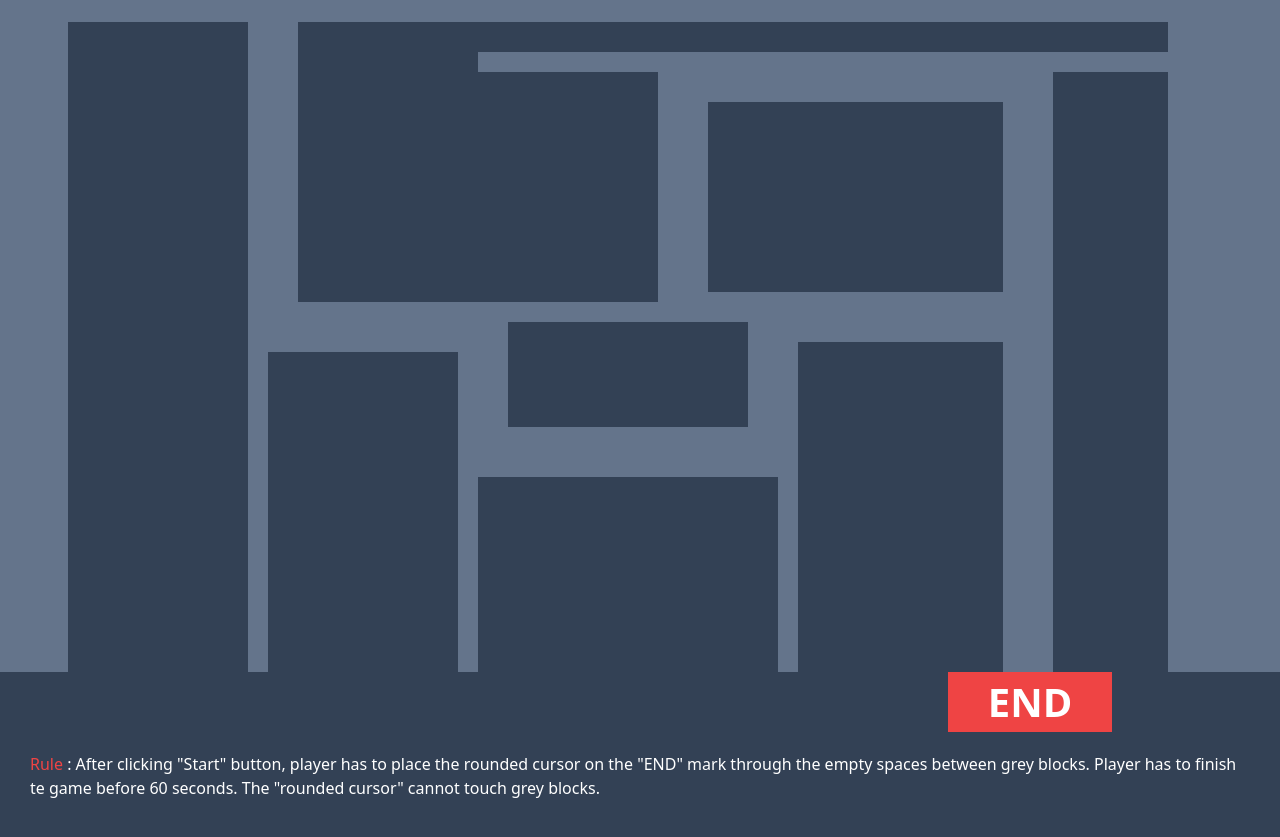
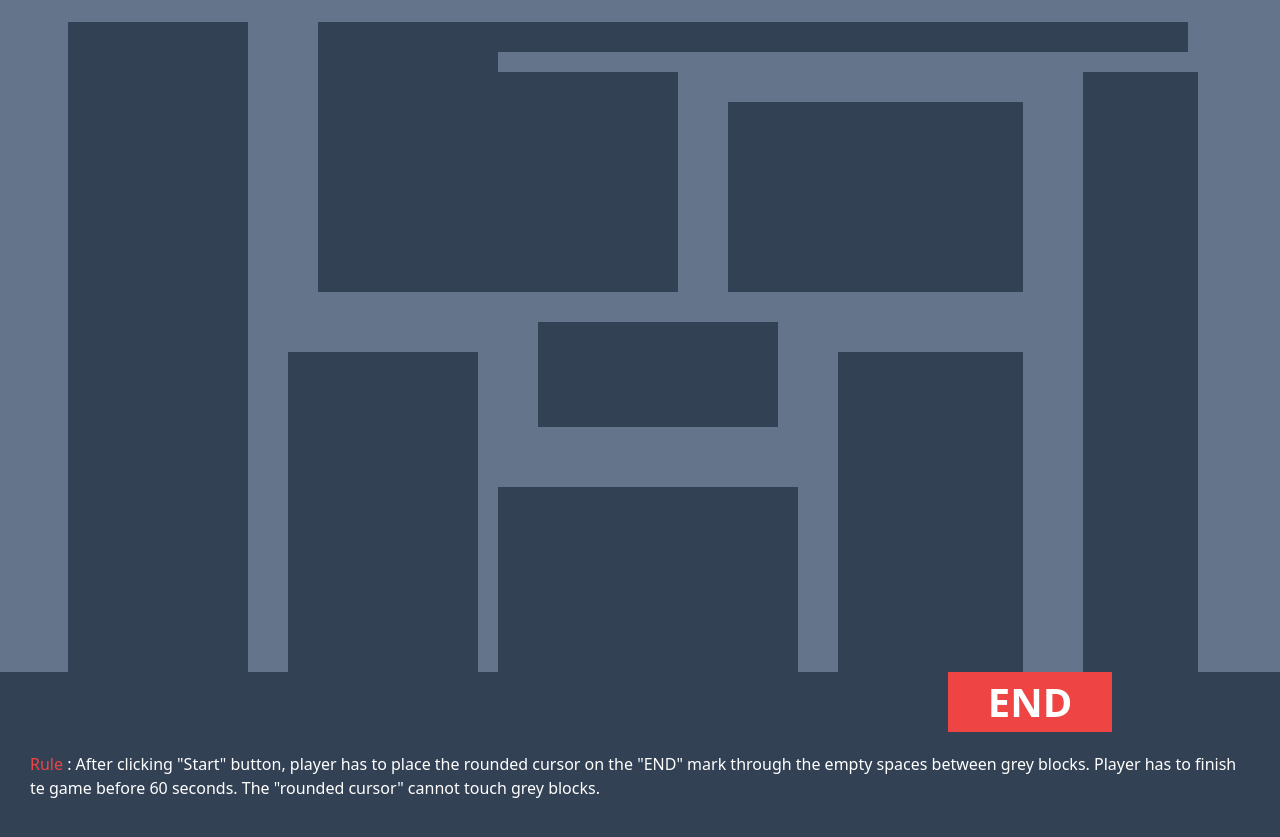
Before and after one commit to mdraihan27/cursor-maze, a plain HTML site: page index.html in a window 1280 px wide. Shown: the part 189-1026 px from the top of the page. Drawn offline with nearby package versions, Linux system fonts and the light colour scheme.

Commit message:
final version 1.0

```diff
--- a/index.html
+++ b/index.html
@@ -23,22 +23,22 @@
 
     <main class="mx-auto w-[1200px] flex">
 
-        <div class="bg-slate-700 w-[200px] h-[650px] border-e-[20px] border-slate-500 sblock ">
+        <div class="bg-slate-700 me-[20px] w-[200px] h-[650px] border-e-[20px] border-slate-500 sblock ">
 
         </div>
         <div>
             <div class="flex">
-                <div class="bg-slate-700 w-[200px] h-[300px] ms-[10px] border-s-[20px] border-b-[20px] border-slate-500 sblock"></div>
+                <div class="bg-slate-700 w-[200px] h-[290px] ms-[10px] border-s-[20px] border-b-[20px] border-slate-500 sblock"></div>
 
                 <div class="flex flex-col gap-[0px]">
                     <div class="bg-slate-700 w-[690px] h-[50px] ms-[0px] sblock border-b-[20px] border-slate-500"></div>
 
                     <div class="flex">
-                        <div class="bg-slate-700 w-[200px] h-[250px] ms-[0px] mt-[0px] border-e-[20px] border-b-[20px] border-slate-500 sblock"></div>
+                        <div class="bg-slate-700 w-[200px] h-[240px] ms-[0px] mt-[0px] border-e-[20px] border-b-[20px] border-slate-500 sblock"></div>
 
                         <div class="bg-slate-700 w-[335px] h-[230px] mt-[10px] ms-[10px] border-[20px] border-slate-500 sblock"></div>
 
-                        <div class="bg-slate-700 w-[135px] h-[250px] ms-[10px] border-s-[20px] border-slate-500 sblock"></div>
+                        <div class="bg-slate-700 w-[135px] h-[250px] ms-[20px] border-s-[20px] border-slate-500 sblock"></div>
                     </div>
                 </div>
             </div>
@@ -47,13 +47,13 @@
                 <div class="bg-slate-700 w-[210px] h-[340px] mt-[10px] border-t-[20px] border-e-[20px] border-slate-500 sblock"></div>
 
                 <div>
-                    <div class="bg-slate-700 w-[280px] h-[125px] ms-[10px] mt-[0px] border-[20px] border-t-[0px] border-slate-500  sblock"></div>
-                    <div class="bg-slate-700 w-[300px] h-[215px] mt-[10px] border-t-[20px] border-slate-500 sblock"></div>
+                    <div class="bg-slate-700 w-[280px] h-[125px] ms-[20px] mt-[0px] border-[20px] border-t-[0px] border-slate-500  sblock"></div>
+                    <div class="bg-slate-700 w-[300px] h-[205px] mt-[20px] border-t-[20px] border-slate-500 sblock"></div>
                 </div>
 
-                <div class="bg-slate-700 w-[245px] h-[350px] mt-[0px]  border-s-[20px] border-t-[20px] border-e-[20px] border-slate-500 sblock"></div>
+                <div class="bg-slate-700 w-[225px] ms-[20px] h-[340px] mt-[10px]  border-s-[20px] border-t-[20px] border-e-[20px] border-slate-500 sblock"></div>
 
-                <div class="bg-slate-700 w-[135px] h-[350px] mt-[0px] ms-[10px] border-s-[20px] border-slate-500 sblock"></div>
+                <div class="bg-slate-700 w-[135px] h-[350px] mt-[0px] ms-[20px] border-s-[20px] border-slate-500 sblock"></div>
             </div>
 
 
--- a/script.js
+++ b/script.js
@@ -131,6 +131,6 @@ end.addEventListener('mouseover' , function(event){
         clearInterval(intervalId)
         startButtonCheck = false
         startButton.innerText = 'Restart'
-        countdown.innerText = 'Congratulations!! You have completed in '+ (30-count)+ ' second(s)'
+        countdown.innerText = 'Congratulations!! You have completed in '+ (60-count)+ ' second(s)'
     }
 })
```
